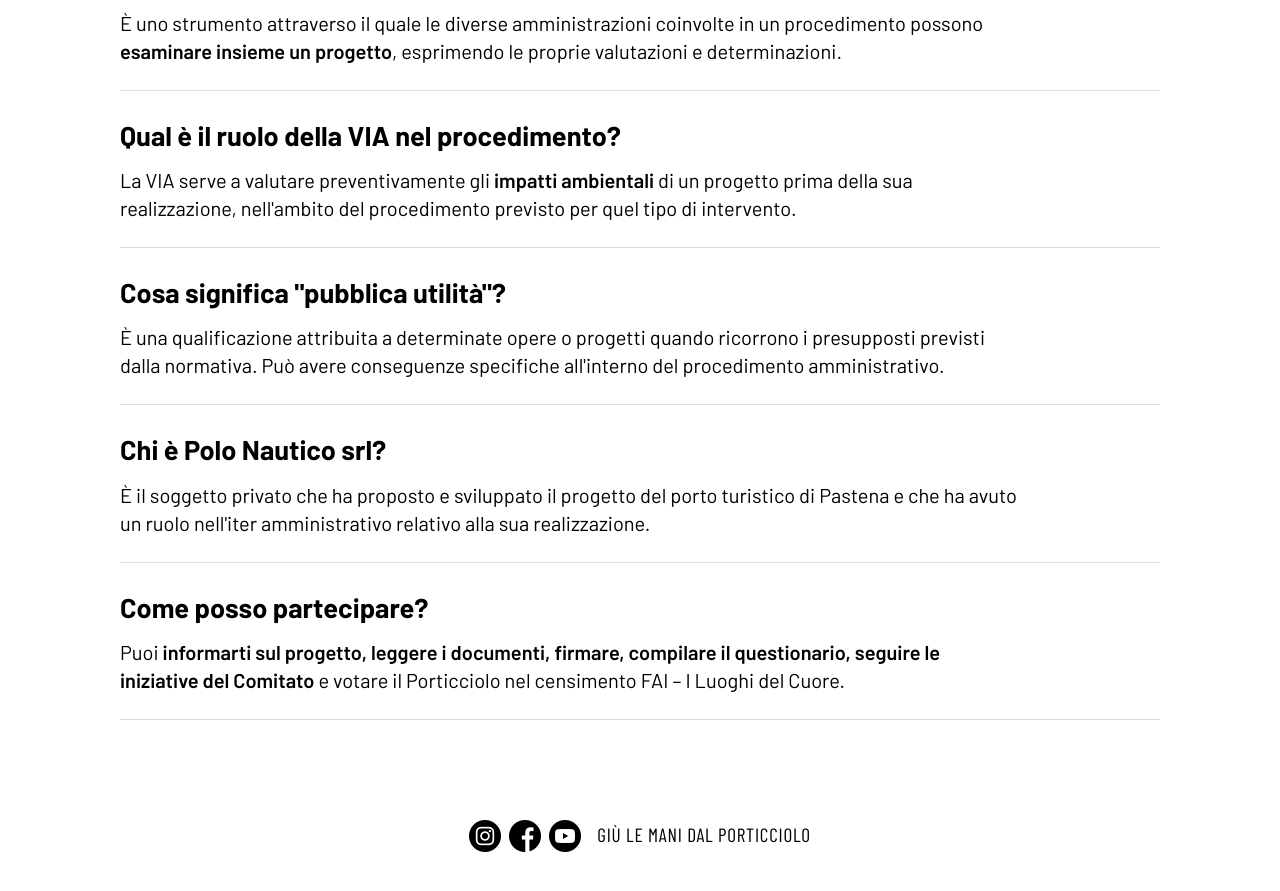
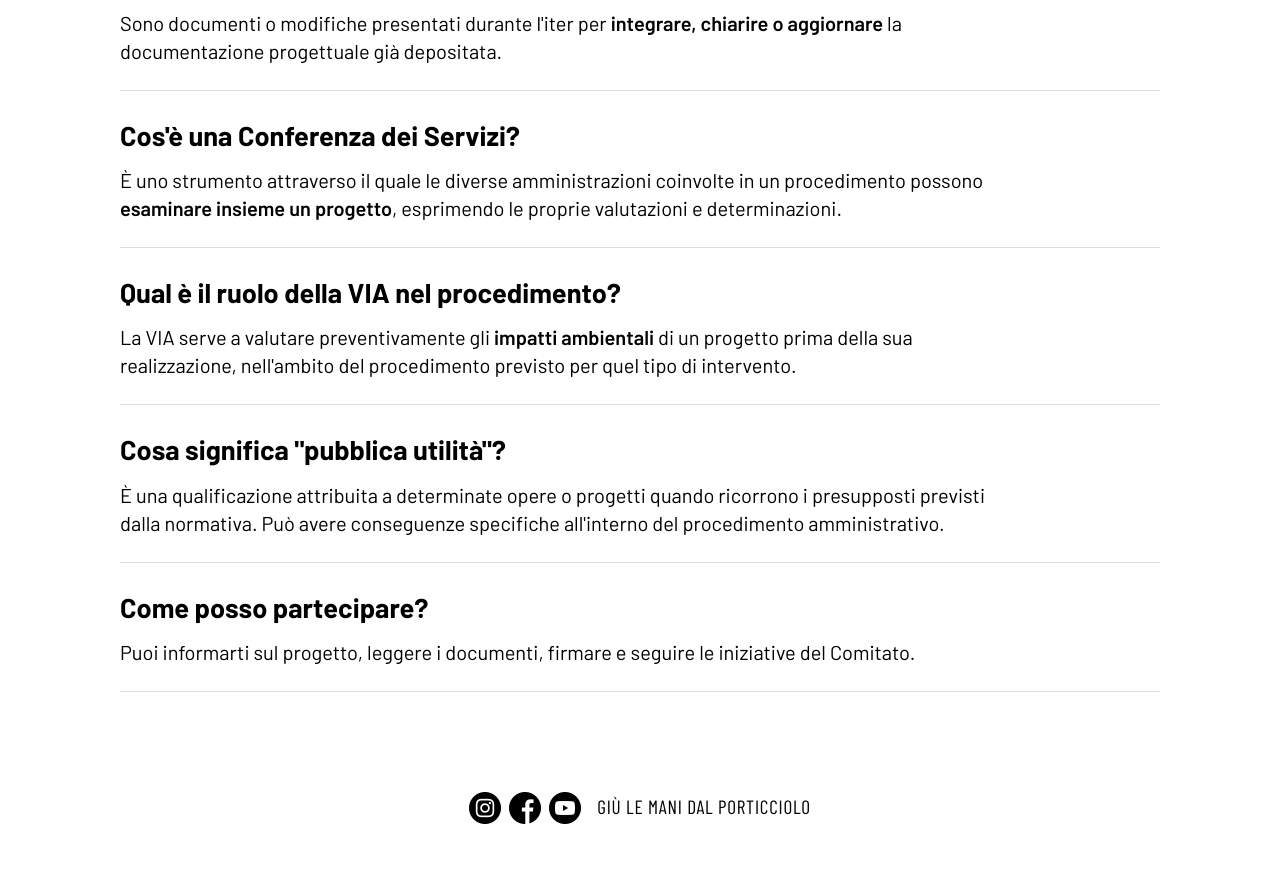
Before and after one commit to giulemanidalporticciolo/giulemanidalporticciolo.github.io, a Jekyll site: the page built from sito/faq.html, in a window 1280 px wide and 900 px high, scrolled down 1190 px. Shown: the top 891 px of the window. Built offline with Jekyll 4.4.1, drawn with Linux system fonts in a browser that asks for light colours; some web fonts are replaced; some of the changed text lies outside the part shown.

Commit message:
Update faq.html

```diff
--- a/sito/faq.html
+++ b/sito/faq.html
@@ -15,6 +15,15 @@
 <section>
 
     <div class="faq">
+
+      <div class="faq-item">
+          <h3>Chi è Polo Nautico srl?</h3>
+          <p>
+              È il soggetto privato che ha proposto e sviluppato il progetto del porto
+              turistico di Pastena e che ha avuto un ruolo nell'iter amministrativo
+              relativo alla sua realizzazione.
+          </p>
+      </div>
 
       <div class="faq-item">
           <h3>Cos'è la VIA?</h3>
@@ -90,20 +99,9 @@
       </div>
 
       <div class="faq-item">
-            <h3>Chi è Polo Nautico srl?</h3>
-            <p>
-                È il soggetto privato che ha proposto e sviluppato il progetto del porto
-                turistico di Pastena e che ha avuto un ruolo nell'iter amministrativo
-                relativo alla sua realizzazione.
-            </p>
-        </div>
-
-        <div class="faq-item">
           <h3>Come posso partecipare?</h3>
           <p>
-                Puoi <strong>informarti sul progetto, leggere i documenti, firmare,
-                compilare il questionario, seguire le iniziative del Comitato</strong>
-                e votare il Porticciolo nel censimento FAI – I Luoghi del Cuore.
+              Puoi informarti sul progetto, leggere i documenti, firmare e seguire le iniziative del Comitato.
           </p>
       </div>
 
```
Lines whose indentation alone changed are shown as unchanged.
